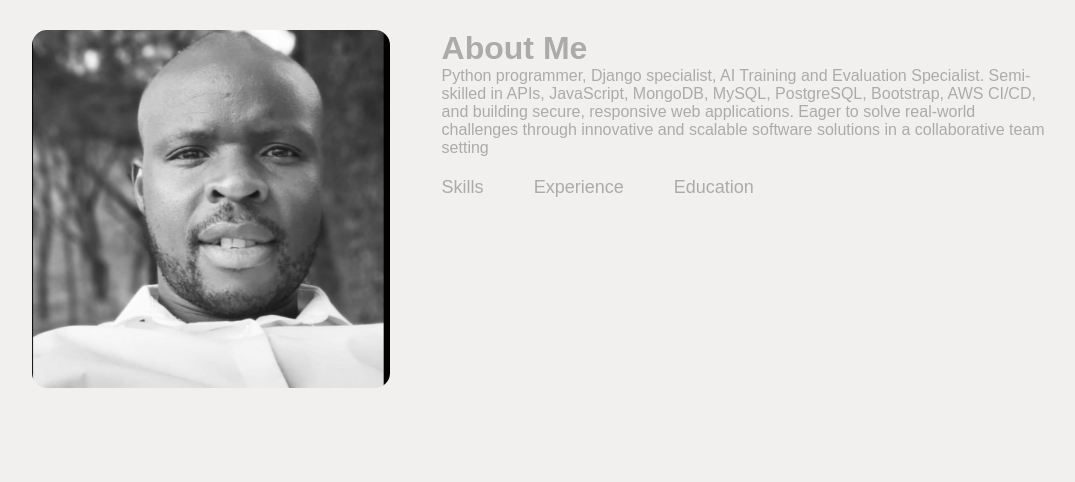
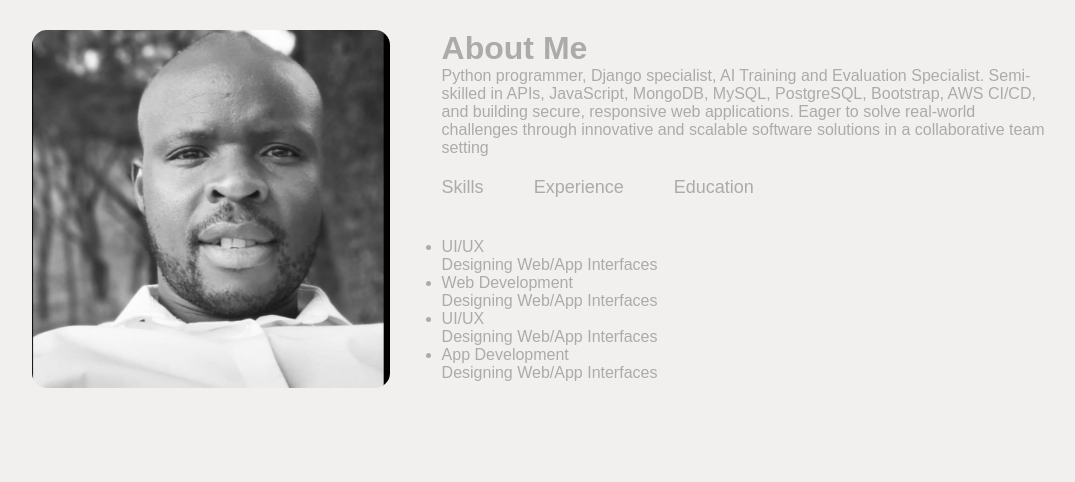
Before and after one commit to pasej5/devmat_tech, a Django app: page /portfolio/ in a window 1280 px wide. Shown: the part 860-1342 px from the top of the page, without its empty margins (96-1171 px from the left). Run offline with Django 3.2, Linux system fonts and the light colour scheme.

Commit message:
development

```diff
--- a/portfolio/templates/portfolio/index.html
+++ b/portfolio/templates/portfolio/index.html
@@ -71,6 +71,14 @@
               <p class="tab-links"> Experience</p>
               <p class="tab-links"> Education</p>
             </div>
+            <div class="tab-contents">
+              <ul>
+                <li><span>UI/UX</span><br>Designing Web/App Interfaces</li>
+                <li><span>Web Development</span><br>Designing Web/App Interfaces</li>
+                <li><span>UI/UX</span><br>Designing Web/App Interfaces</li>
+                <li><span>App Development</span><br>Designing Web/App Interfaces</li>
+              </ul>
+            </div>
           </div>
         </div>
       </div>
```
